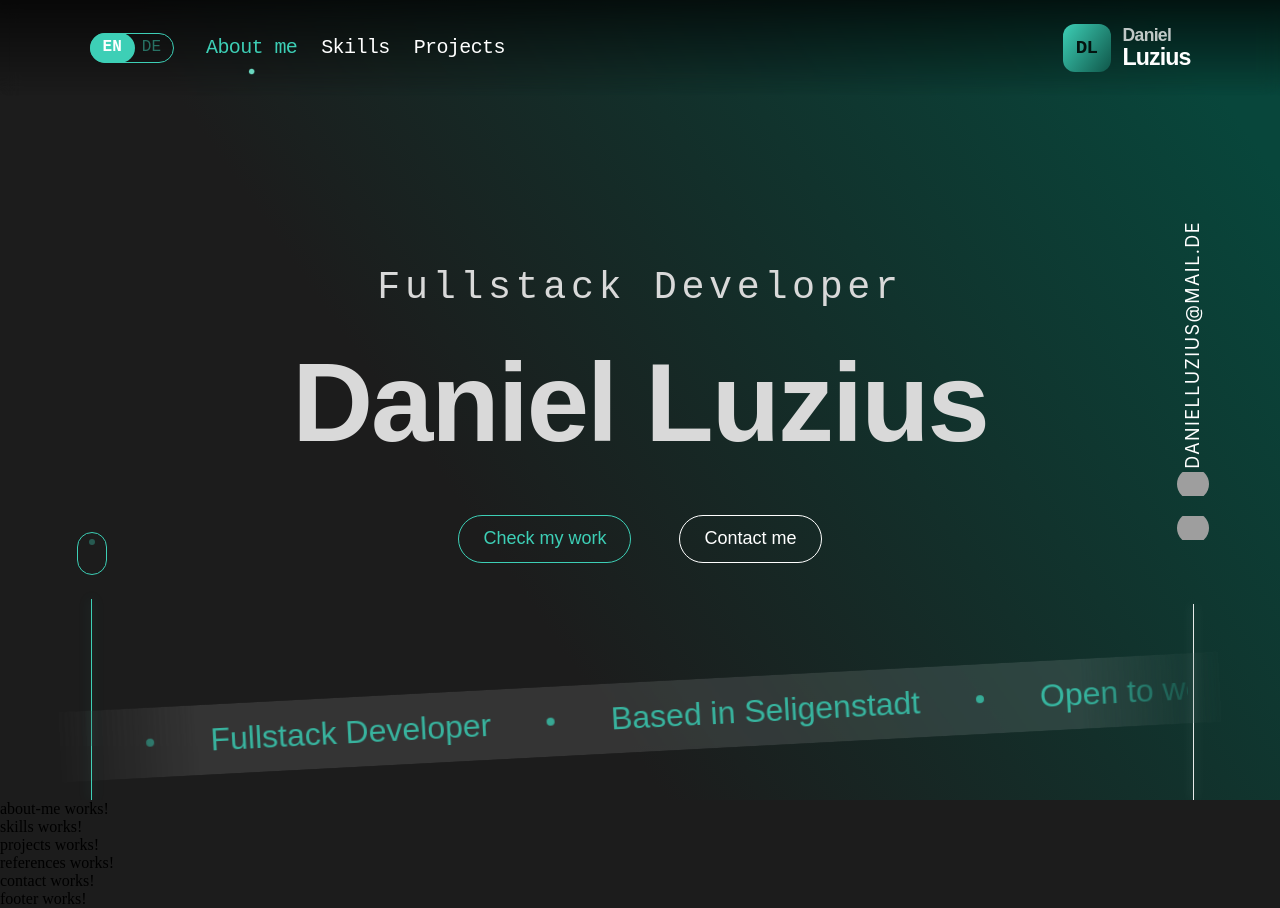
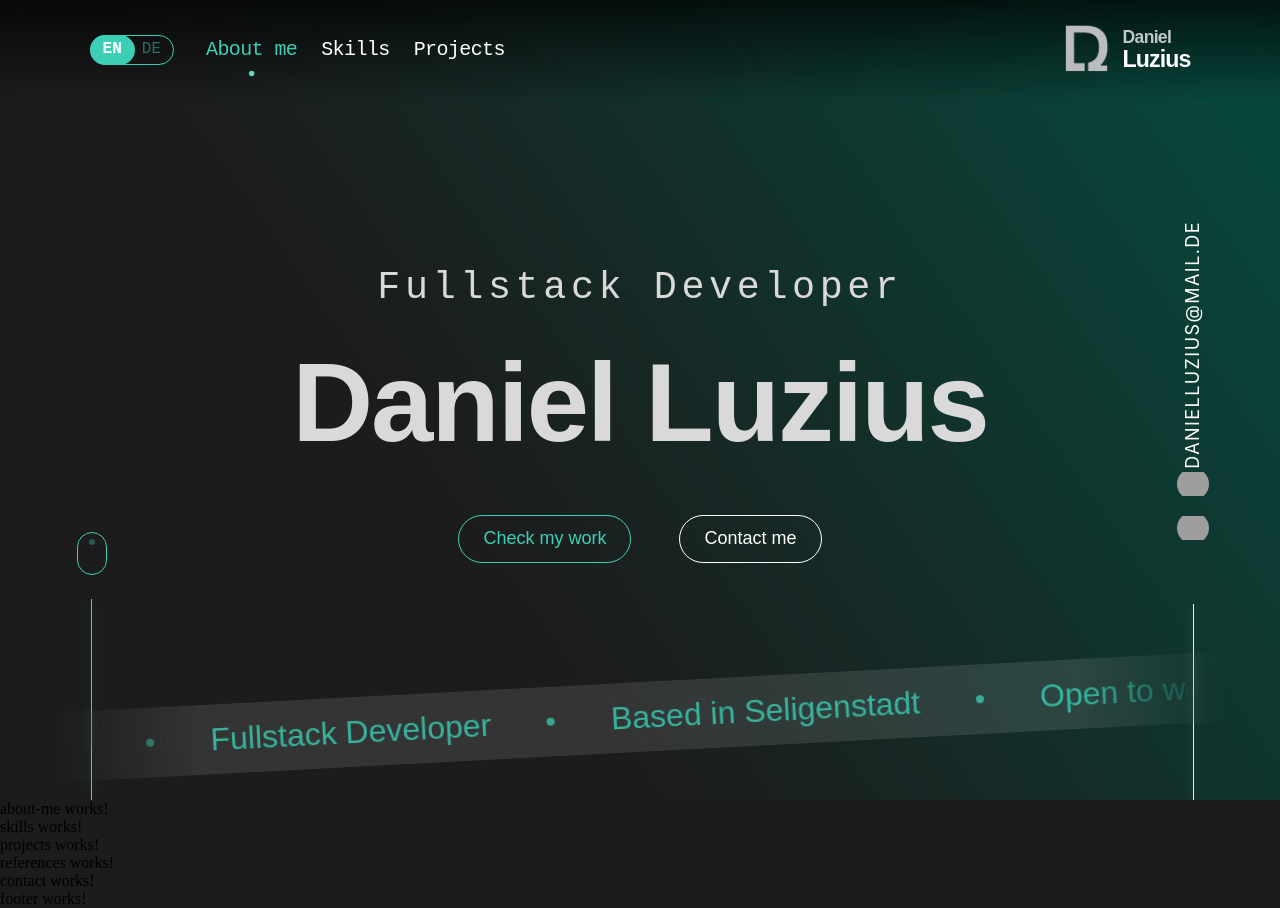
Before and after one commit to Danielluzius/portfolio, an Angular app: page / in a window 1280 px wide. Built offline with nearby package versions, Linux system fonts and the light colour scheme; grey boxes are pictures that could not be loaded.

Commit message:
feat: added new logo in header section

```diff
--- a/src/app/shared/header/logo/logo.html
+++ b/src/app/shared/header/logo/logo.html
@@ -1,5 +1,7 @@
 <a class="logo" href="#top" aria-label="Daniel Luzius home">
-    <span class="logo__mark">DL</span>
+    <span class="logo__mark" aria-hidden="true">
+        <img src="assets/img/daniel_luzius_logo.png" alt="" />
+    </span>
     <span class="logo__wordmark">
         <span class="logo__wordmark-first">Daniel</span>
         <span class="logo__wordmark-last">Luzius</span>
--- a/src/app/shared/header/logo/logo.scss
+++ b/src/app/shared/header/logo/logo.scss
@@ -10,23 +10,25 @@
 }
 
 .logo__mark {
-  display: inline-grid;
-  place-items: center;
+  display: inline-flex;
+  align-items: center;
+  justify-content: center;
   width: 48px;
   height: 48px;
-  border-radius: 12px;
-  background: linear-gradient(125deg, #3dcfb6 0%, #0f5649 100%);
-  color: #041410;
-  font-family: 'Fira Code', monospace;
-  font-weight: 700;
-  font-size: 1.2rem;
-  letter-spacing: -0.04em;
+}
+
+.logo__mark img {
+  width: 100%;
+  height: 100%;
+  object-fit: contain;
+  display: block;
 }
 
 .logo__wordmark {
   display: flex;
   flex-direction: column;
   line-height: 1;
+  margin-top: 4px;
 }
 
 .logo__wordmark-first,
```
Also changed, not shown: public/assets/img/daniel_luzius_logo.png (added).
